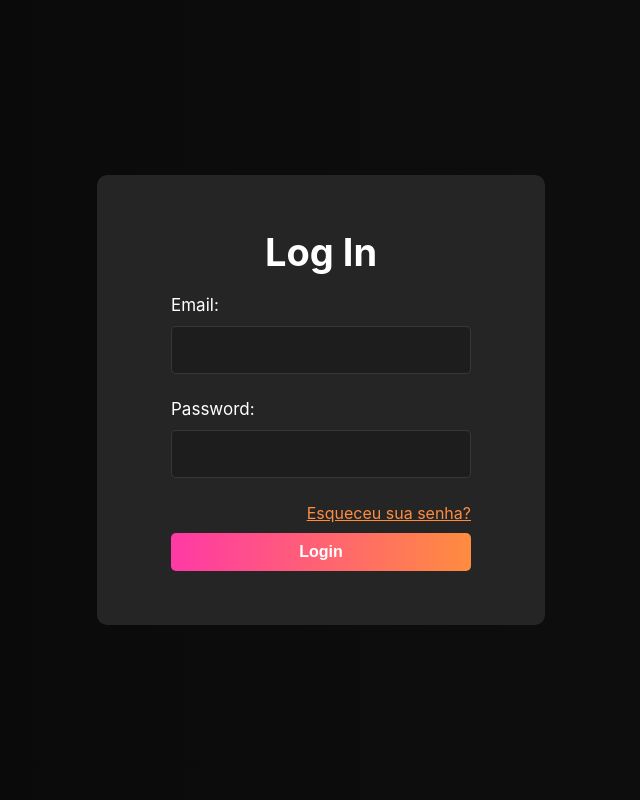
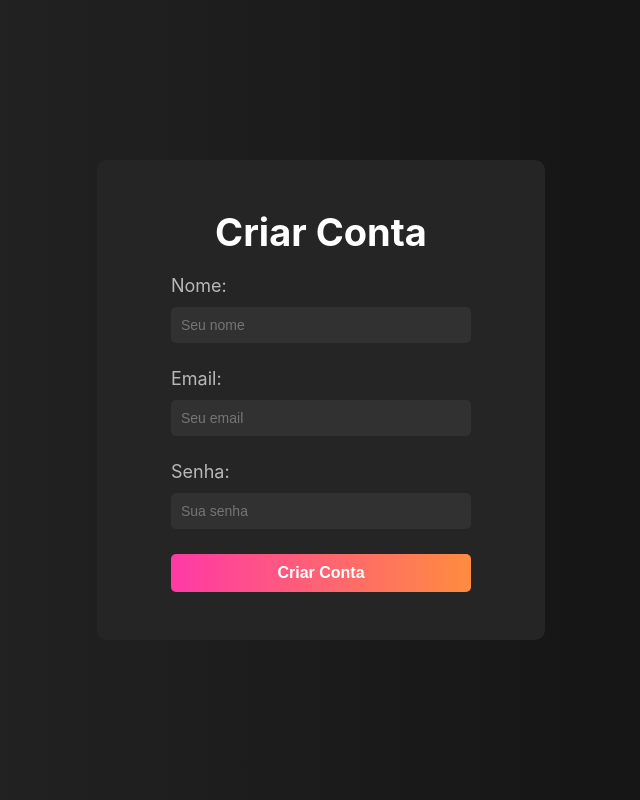
Before and after one commit to JoaoNrz/NextPlay, a Vue app in the folder frontend/next-front/: page /criar-conta in a window 1280 px wide. Before the commit this address led to /login. Shown: the whole page, without its empty margins (319-959 px from the left). Built offline with nearby package versions, Linux system fonts and the light colour scheme.

Commit message:
criar-conta

```diff
--- /dev/null
+++ b/frontend/next-front/src/components/CreateContComp.vue
@@ -0,0 +1,100 @@
+<template>
+    <div class="container-login">
+        <h1>Criar Conta</h1>
+        <form @submit.prevent="criarConta">
+            <div class="form-group">
+                <label for="nome">Nome:</label>
+                <input type="text" id="nome" v-model="user.nome" required placeholder="Seu nome" />
+            </div>
+            <div class="form-group">
+                <label for="email">Email:</label>
+                <input type="email" id="email" v-model="user.email" required placeholder="Seu email" />
+            </div>
+            <div class="form-group">
+                <label for="senha">Senha:</label>
+                <input type="password" id="senha" v-model="user.senha" required placeholder="Sua senha" />
+            </div>
+            <button type="submit">Criar Conta</button>
+        </form>
+    </div>
+</template>
+
+<script>
+import axiosInstance from '../services/axiosInstance.js';
+
+export default {
+    name: 'CreateContComp',
+    data() {
+        return {
+            user: {
+                nome: '',
+                email: '',
+                senha: ''
+            }
+        }
+    },
+    methods: {
+        async criarConta() {
+            try {
+                await axiosInstance.post('/user', this.user);
+                alert('Conta criada com sucesso!');
+                this.$router.push({ name: 'Login' });
+            } catch (error) {
+                alert('Erro ao criar conta. Verifique os dados e tente novamente.');
+            }
+        }
+    }
+}
+</script>
+
+<style scoped>
+.container-login {
+    display: flex;
+    flex-direction: column;
+    align-items: center;
+    justify-content: center;
+    width: 35%;
+    height: 480px;
+    background-color: #252525;
+    border-radius: 10px;
+    padding: 20px;
+}
+
+.container-login h1 {
+    margin-bottom: 20px;
+    font-size: 38px;
+    text-align: center;
+}
+
+.form-group {
+    margin-bottom: 15px;
+}
+
+label {
+    display: block;
+    margin-bottom: 5px;
+    font-size: 18px;
+    color:#b8b8b8
+}
+
+input {
+    width: 300px;
+    padding: 10px;
+    border-radius: 5px;
+    background-color: #3a3a3a99;
+    border: unset;
+    margin-bottom: 10px;
+}
+
+button {
+    width: 300px;
+    padding: 10px 20px;
+    border-radius: 5px;
+    border: none;
+    background: linear-gradient(90deg, #ff39a6 0%, #ff8c3f 100%);
+    color: white;
+    cursor: pointer;
+    font-size: 16px;
+    font-weight: bold;
+}
+</style>
--- a/frontend/next-front/src/components/LoginComp.vue
+++ b/frontend/next-front/src/components/LoginComp.vue
@@ -10,10 +10,13 @@
                 <label for="password">Password:</label>
                 <input type="password" id="password" v-model="password" required />
             </div>
-            <!-- Link para redefinir senha -->
-            <div class="forgot-password-link">
-                <span @click="goToRedefi" style="color:#ff8c3f;cursor:pointer;text-decoration:underline;">
+            <!-- Links alinhados lado a lado -->
+            <div class="login-links">
+                <span @click="goToRedefi" class="login-link">
                     Esqueceu sua senha?
+                </span>
+                <span @click="goToCreateCont" class="login-link">
+                    Criar conta
                 </span>
             </div>
             <button type="submit">Login</button>
@@ -39,19 +42,20 @@ export default {
                     email: this.email,
                     senha: this.password
                 });
-                // Supondo que o backend retorna { token, nome }
                 localStorage.setItem('token', response.data.token);
-                localStorage.setItem('userName', response.data.usuario.nome); // <-- Aqui salva o nome
-                localStorage.setItem('userId', response.data.usuario._id); // <-- Aqui salva o userId do MongoDB
-                localStorage.setItem('isAdmin', response.data.usuario.isAdmin); // <-- Aqui salva o isAdmin do MongoDB
+                localStorage.setItem('userName', response.data.usuario.nome);
+                localStorage.setItem('userId', response.data.usuario._id);
+                localStorage.setItem('isAdmin', response.data.usuario.isAdmin);
                 this.$router.push({ name: 'Home' });
             } catch (error) {
-                // Trate o erro de login
                 console.error("Erro ao fazer login:", error);
             }
         },
         goToRedefi() {
             this.$router.push({ name: 'Redefi' });
+        },
+        goToCreateCont() {
+            this.$router.push({ name: 'CreateCont' });
         }
     }
 }
@@ -107,9 +111,21 @@ export default {
     font-weight: bold;
 }
 
-    .forgot-password-link {
+.login-links {
     width: 100%;
-        text-align: right;
+    display: flex;
+    justify-content: space-between;
     margin-bottom: 10px;
 }
+
+.login-link {
+    color: #ff8c3f;
+    cursor: pointer;
+    text-decoration: underline;
+    font-size: 15px;
+    transition: color 0.2s;
+}
+.login-link:hover {
+    color: #ff39a6;
+}
 </style>
--- a/frontend/next-front/src/router/index.js
+++ b/frontend/next-front/src/router/index.js
@@ -11,6 +11,7 @@ import AllUsersView from '../views/AllUsersView.vue'
 import AllGamesView from '../views/AllGamesView.vue'
 import LibraryView from '../views/LibraryView.vue'
 import RedefiView from '@/views/RedefiView.vue'
+import CreateContView from '../views/CreateContView.vue'
 
 const routes = [
   {
@@ -71,6 +72,11 @@ const routes = [
     path: '/redefinir-senha',
     name: 'Redefi',
     component: RedefiView
+  },
+  {
+    path: '/criar-conta',
+    name: 'CreateCont',
+    component: CreateContView
   }
 ]
 
@@ -81,7 +87,7 @@ const router = createRouter({
 
 router.beforeEach((to, from, next) => {
   const isAuthenticated = !!localStorage.getItem('token');
-  const publicPages = ['Login', 'Redefi'];
+  const publicPages = ['Login', 'Redefi', 'CreateCont'];
   if (!publicPages.includes(to.name) && !isAuthenticated) {
     next({ name: 'Login' });
   } else if (to.name === 'Login' && isAuthenticated) {
--- /dev/null
+++ b/frontend/next-front/src/views/CreateContView.vue
@@ -0,0 +1,26 @@
+<template>
+    <div class="container-main-login">
+        <CreateContComp />
+    </div>
+</template>
+
+<script>
+import CreateContComp from '../components/CreateContComp.vue';
+export default {
+    name: 'CreateContView',
+    components: {
+        CreateContComp
+    }
+}
+</script>
+
+<style>
+.container-main-login {
+    background: linear-gradient(90deg, #292929eb 0%, #0f0f0f 100%);
+    display: flex;
+    justify-content: center;
+    align-items: center;
+    width: 100%;
+    height: 100vh;
+}
+</style>
```
Lines whose indentation alone changed are shown as unchanged.
